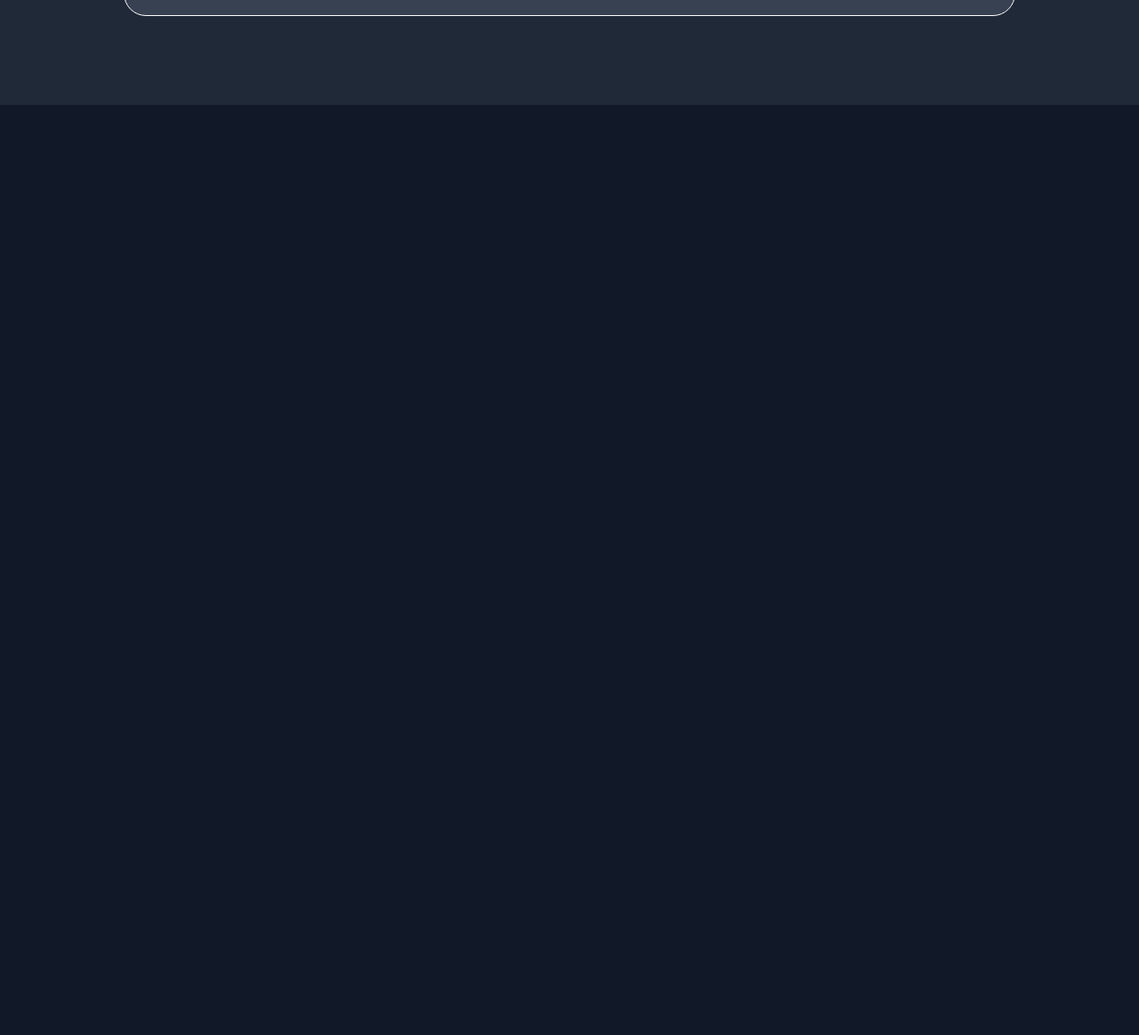
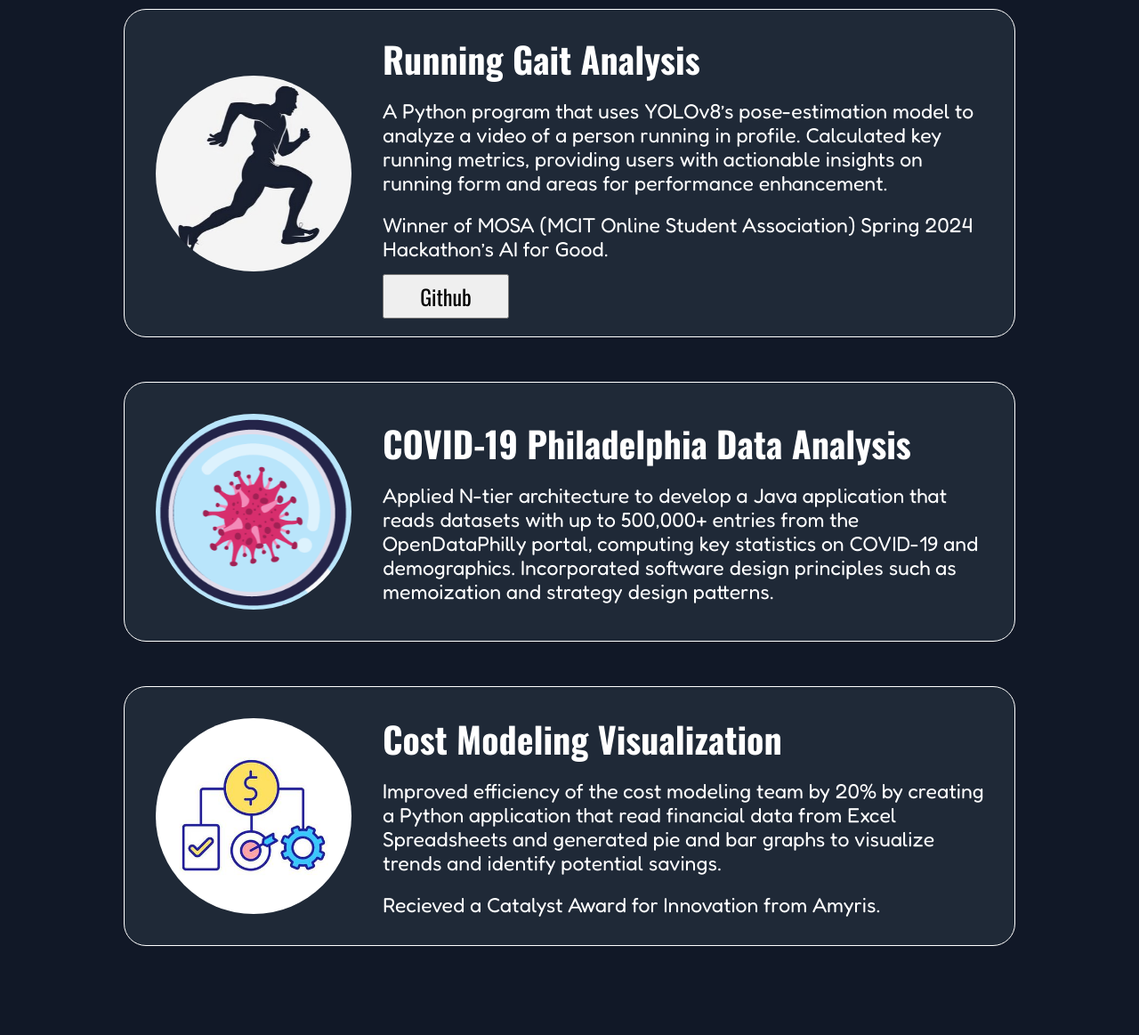
Before and after one commit to carateoong/CSPersonalWebsite, a plain HTML site: page index.html in a window 1280 px wide. Shown: the part 1484-2647 px from the top of the page at 89% size. Before the commit the page ends 1602 px from the top, so only its background shows below. Drawn offline with nearby package versions, Linux system fonts and the light colour scheme.

Commit message:
Added all projects

```diff
--- a/index.html
+++ b/index.html
@@ -56,8 +56,56 @@
                         <button class="github-btn">Github</button>
                     </a>
                 </div>
+        </div>
+        <div class="project-item-container">
+            <img class="project-pic circle-photo" src="runningMan.jpg" alt="Running Person">
+            <div class="project-item-text-container">
+                <h3 class="text headers project-title">
+                    Running Gait Analysis
+                </h3>
+                <p class="text body-text project-body">
+                    A Python program that uses YOLOv8’s pose-estimation model to analyze a
+                    video of a person running in profile. Calculated key running metrics,
+                    providing users with actionable insights on running form and areas for performance enhancement.
+                </p>
+                <p class="text body-text project-body">
+                    Winner of MOSA (MCIT Online Student Association) Spring 2024 Hackathon’s AI for Good.
+                </p>
+                <a href=https://github.com/ErPang97/RunningGaitAnalysis target=”_blank”>
+                    <button class="github-btn">Github</button>
+                </a>
+            </div>
+        </div>
+        <div class="project-item-container">
+            <img class="project-pic circle-photo" src="covid.png" alt="COVID Virus">
+            <div class="project-item-text-container">
+                <h3 class="text headers project-title">
+                    COVID-19 Philadelphia Data Analysis
+                </h3>
+                <p class="text body-text project-body">
+                    Applied N-tier architecture to develop a Java application that reads datasets with up to 500,000+
+                    entries from the OpenDataPhilly portal, computing key statistics on COVID-19 and demographics.
+                    Incorporated software design principles such as memoization and strategy design patterns.
+                </p>
+            </div>
+        </div>
+        <div class="project-item-container">
+            <img class="project-pic circle-photo" src="costModel.jpg" alt="Cost Model">
+            <div class="project-item-text-container">
+                <h3 class="text headers project-title">
+                    Cost Modeling Visualization
+                </h3>
+                <p class="text body-text project-body">
+                    Improved efficiency of the cost modeling team by 20% by creating a Python application that read
+                    financial data from Excel Spreadsheets and generated pie and bar graphs to visualize trends and
+                    identify potential savings.
+                </p>
+                <p class="text body-text project-body">
+                    Recieved a Catalyst Award for Innovation from Amyris.
+                </p>
+            </div>
+        </div>
 
-        </div>
 
     </div>
 </body>
--- a/stylesheet.css
+++ b/stylesheet.css
@@ -1,6 +1,6 @@
 body {
     /*background-color: #374B47;*/
-    background-color: #111827;
+    background-color: #030712;
     margin: 0;
 }
 
@@ -75,12 +75,14 @@ body {
     flex-direction: column;
     justify-content: center;
     align-items: center;
-    background-color: #1F2937;
+    background-color: #111827;
     padding-bottom: 100px;
+    gap: 50px;
 }
 
 .projects-header {
     font-size: clamp(100px, 10vh, 150px);
+    margin-bottom: 10px;
 }
 
 .project-item-container {
@@ -88,23 +90,23 @@ body {
     padding: 20px;
     border: solid white 1px;
     width: 75%;
-    background-color: #374151;
-    transition: ease-in-out 1s;
+    background-color: #1F2937;
+    transition: ease-in-out 0.5s;
     display: flex;
     justify-content: center;
     align-items: center;
 }
 
 .project-title {
-    font-size: clamp(30px, 10vh, 50px);
-    margin-block-start: 10px;
+    font-size: clamp(20px, 8vh, 40px);
+    margin-block-start: 5px;
     margin-left: 20px;
-    margin-bottom: 10px;
+    margin-bottom: 5px;
 }
 
 .project-body {
-    font-size: clamp(20px, 3vh, 25px);
-    margin: 15px;
+    font-size: clamp(15px, 3vh, 23px);
+    margin: 10px;
     margin-left: 20px;
 }
 
@@ -113,7 +115,7 @@ body {
 }
 
 .project-pic {
-    height: 250px;
+    height: 220px;
     width: auto;
     margin: 15px;
 }
@@ -124,10 +126,20 @@ body {
     font-size: clamp(20px, 3vh, 25px);
     width: 20%;
     margin-left: 20px;
+    margin-top: 5px;
     min-width: 70px;
+}
+
+.github-btn:hover{
+    cursor: pointer;
 }
 
 .project-item-text-container {
     display: flex;
     flex-direction: column;
 }
+
+.circle-photo {
+    border-radius: 50%;
+    aspect-ratio: 1/1;
+}
```
Also changed, not shown: costModel.jpg (added), covid.png (added), runningMan.jpg (added), runningPerson.jpg (added).
